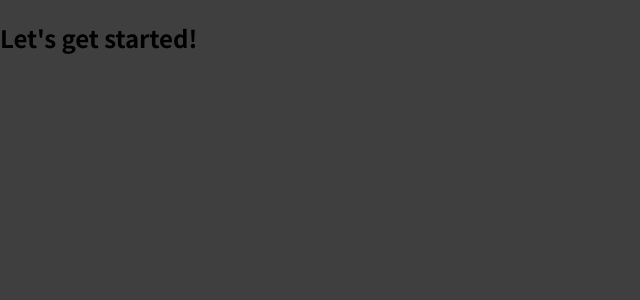
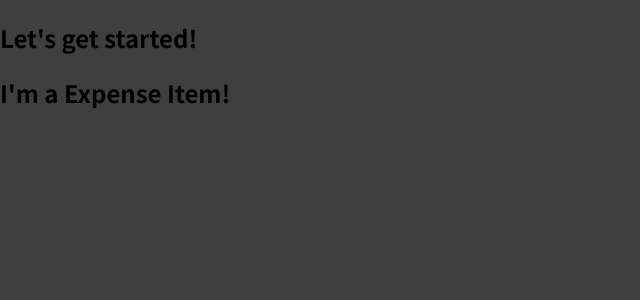
Before and after one commit to martinsgabriel1956/react_expenses, a React (Create React App) app: page / in a window 1280 px wide. Shown: the top 300 px of the page, without its empty margins (0-640 px from the left). Built offline with nearby package versions, Linux system fonts and the light colour scheme.

Commit message:
feat: building my first componenent

```diff
--- a/src/App.js
+++ b/src/App.js
@@ -1,7 +1,11 @@
+import React from 'react';
+import { ExpenseItem } from './components/ExpenseItem';
+
 export function App() {
   return (
     <div>
       <h2>Let's get started!</h2>
+      <ExpenseItem />
     </div>
   );
 }
--- /dev/null
+++ b/src/components/ExpenseItem.js
@@ -0,0 +1,5 @@
+export function ExpenseItem() {
+  return (
+    <h2>I'm a Expense Item!</h2>
+  );
+}
--- a/src/index.js
+++ b/src/index.js
@@ -7,5 +7,5 @@ ReactDOM.render(
   <React.StrictMode>
     <App />
   </React.StrictMode>,
-  document.getElementById('root')
+  document.querySelector('#root')
 );
```
